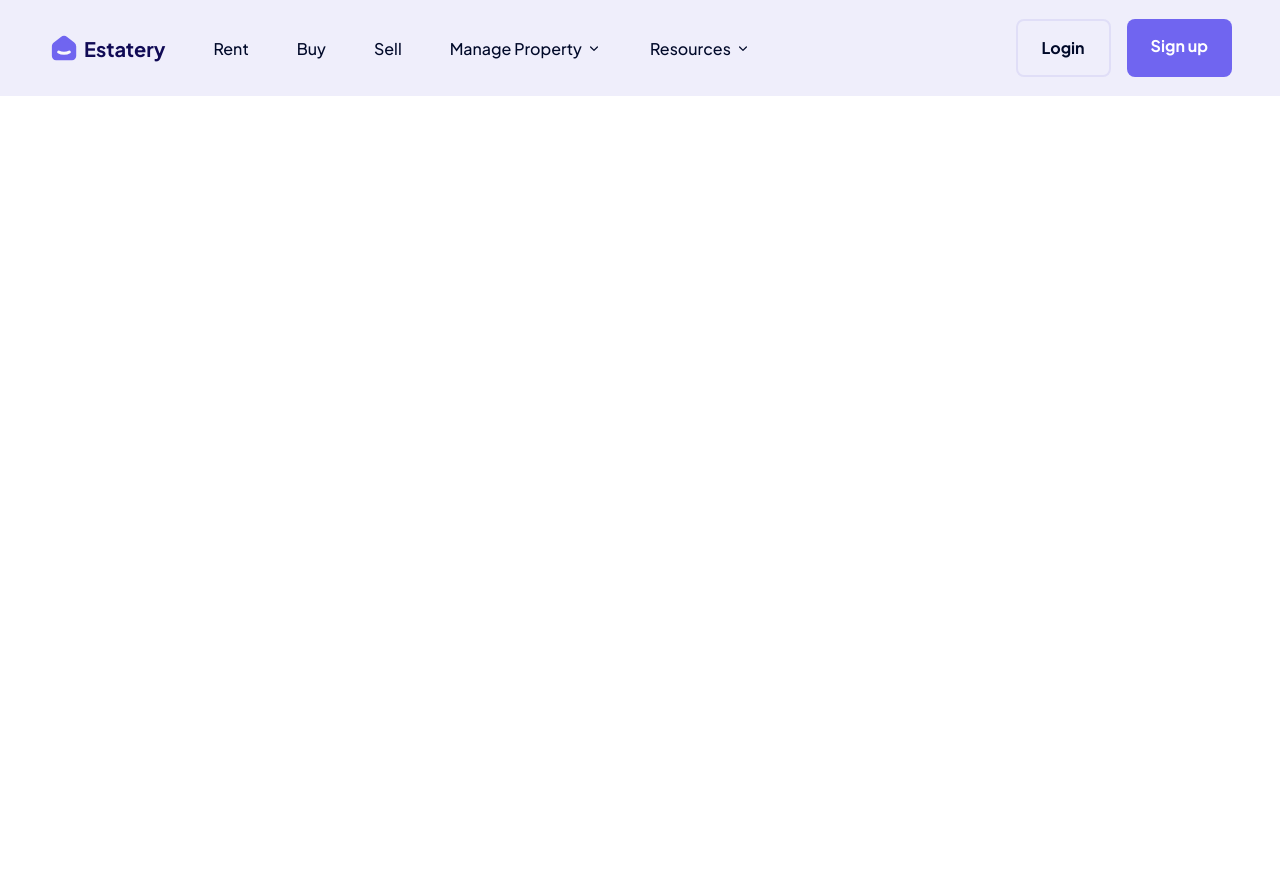
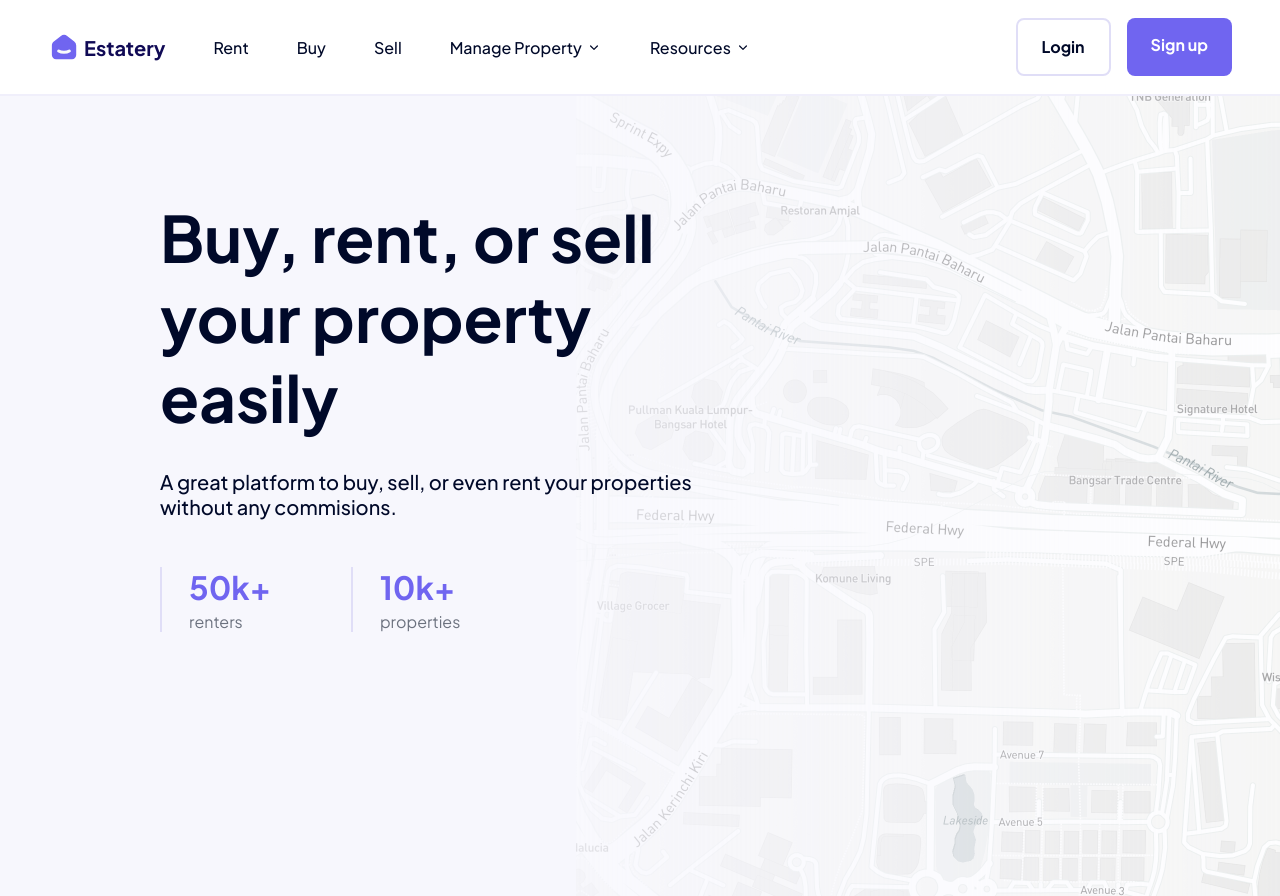
Before and after one commit to amirabbas1383/Estatery, a plain HTML site: page public/index.html in a window 1280 px wide. Before the commit the page ends 800 px from the top, so only its background shows below. Drawn offline with Linux system fonts and the light colour scheme.

Commit message:
add main - section base

```diff
--- a/public/index.html
+++ b/public/index.html
@@ -154,8 +154,41 @@
             </a>
         </div>
     </header>
+    <!--main section content-->
+    <main>
+        <!--top page content-->
+        <section class="section-base">
+            <div class="container">
+                <div>
+                    <div class="box-text-base">
+                        <h1 class="heading-text-base">Buy, rent, or sell your property easily</h1>
+                        <p class="p-text-base">A great platform to buy, sell, or even rent your properties without any
+                            commisions.</p>
+                        <div class="container-conter">
+                            <div class="box-conter">
+                                <div>
+                                    <span><span>50</span>k+</span>
+                                </div>
+                                <span>renters</span>
+                            </div>
+                            <div class="box-conter">
+                                <div>
+                                    <span><span>10</span>k+</span>
+                                </div>
+                                <span>properties</span>
+                            </div>
+                        </div>
+                    </div>
+                    <div class="container-card">
+                                          <div class="card-base">
 
-
+                                          </div>
+                    </div>
+                    <div></div>
+                </div>
+            </div>
+        </section>
+    </main>
 
 
     <script src="./src/script.js"></script>
--- a/public/style/app.css
+++ b/public/style/app.css
@@ -13,13 +13,13 @@ body {
 header {
     width: 100%;
     height: 96px;
-    background-color: #e0def780;
+    border-bottom: 2px solid #F0EFFB;
+    background-color: rgba(255, 255, 255, 0.40);
     display: flex;
     justify-content: space-between;
     align-items: center;
     padding: 0px 48px 0px 48px;
     box-sizing: border-box;
-    position: absolute;
 }
 
 .box-navigation {
@@ -91,9 +91,9 @@ header {
     opacity: 0;
     display: flex;
     flex-wrap: wrap;
-    margin-top: 340px;
+    margin-top: 343px;
     width: 200px;
-    background-color: white;
+    background-color: rgb(255, 255, 255);
     border-radius: 8px;
     box-shadow: 0px 0px 20px #e0def796;
 }
@@ -183,3 +183,56 @@ header {
     border: none;
     background-color: rgba(255, 255, 255, 0);
 }
+
+.section-base{
+    background-color: #F7F7FD;
+    width: 100%;
+    height: 100vh;
+}
+
+.container{
+    width: 100%;
+    height: 100%;
+    background-image: url(/image/section-base/Rectangle\ 2684.png);
+    background-repeat: no-repeat;
+    background-position-x: right;
+    padding: 48px 100px 56px 160px;
+    box-sizing: border-box;
+}
+.box-text-base{
+    width: 544px;
+}
+.heading-text-base{
+    font-size: 64px;
+    font-weight: bold;
+    margin-bottom: 32px;
+    color: #000929;
+}
+
+.p-text-base{
+    font-size: 20px;
+    font-weight: 500;
+    color: #000929;
+    margin-bottom: 48px;
+}
+
+.container-conter{
+    display: flex;
+    gap: 80px;
+}
+
+.box-conter{
+    display: flex;
+    flex-direction: column;
+    gap: 4px;
+    border-left: 2px solid #E0DEF7;
+    padding-left: 27px;
+}
+.box-conter>div>span{
+font-size: 32px;
+font-weight: bold;
+color: #7065F0;
+}
+.box-conter>span{
+    color: #6C727F;
+}
```
Also changed, not shown: image/section-base/Rectangle 2684.png (added).
